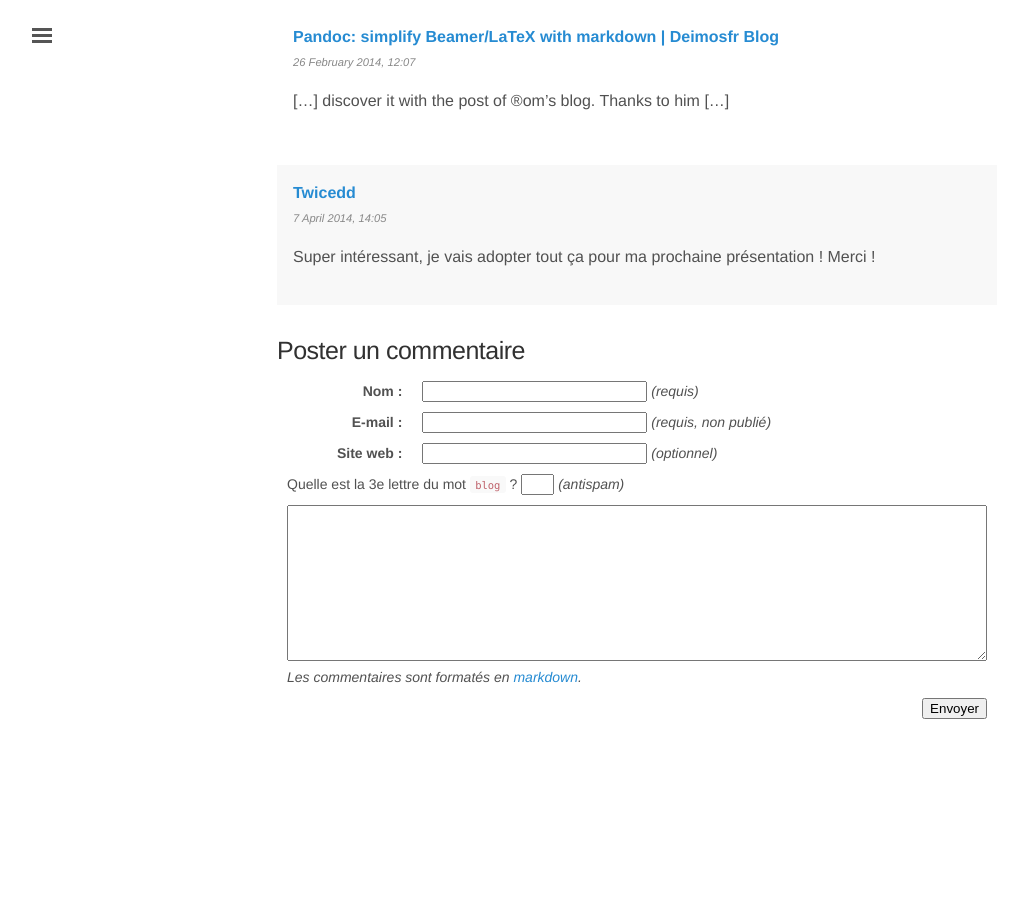
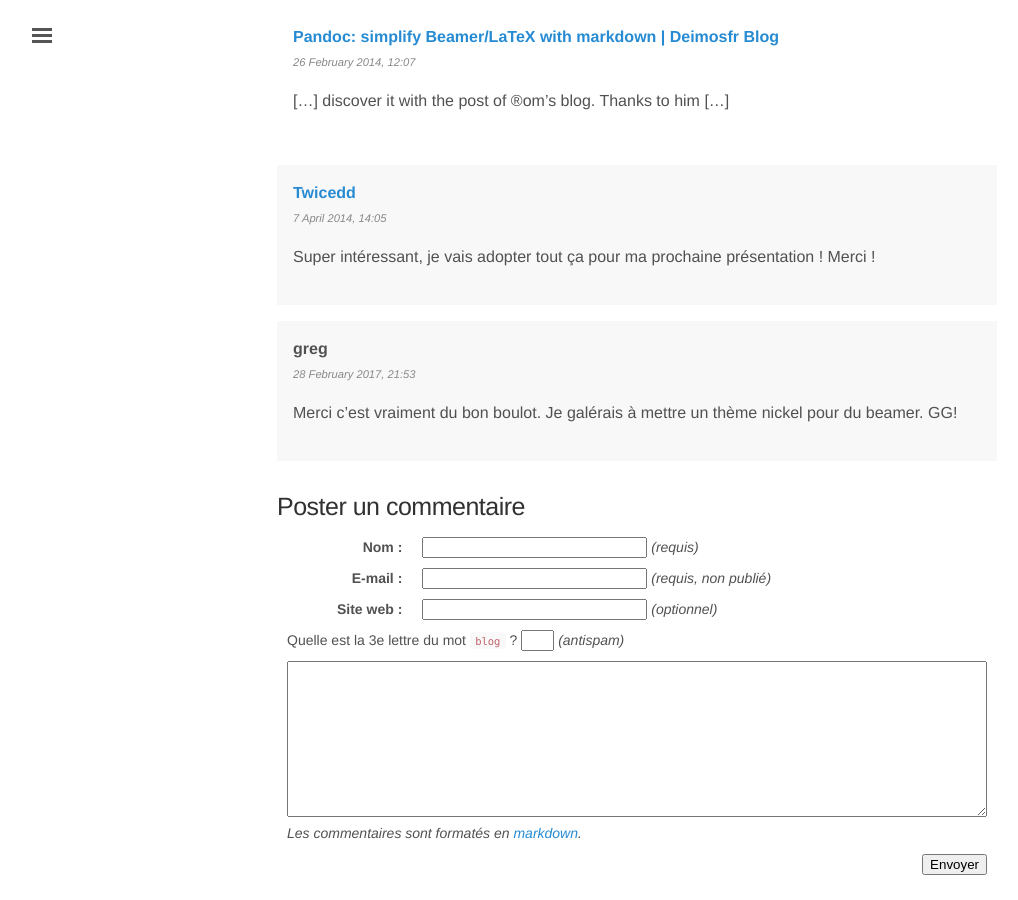
Before and after one commit to rom1v/blog.rom1v.com, a Jekyll site: the page built from _posts/2014-02-15-des-slides-beamer-en-markdown.md, in a window 1280 px wide and 900 px high, scrolled down 4998 px. Shown: the whole window, without its empty margins (3-1021 px from the left). Built offline with Jekyll 4.4.1, drawn with Linux system fonts in a browser that asks for light colours; before the commit the page ends 5742 px from its top, so only the background shows below that.

Commit message:
Add comments for beamer/markdown

```diff
--- a/_data/comments-2014-02-des-slides-beamer-en-markdown.yaml
+++ b/_data/comments-2014-02-des-slides-beamer-en-markdown.yaml
@@ -27,3 +27,10 @@
   contents: |
     Super intéressant, je vais adopter tout ça pour ma prochaine présentation !
     Merci !
+- id: 5
+  author: greg
+  date: 2017-02-28 21:53:18+01:00
+  contents: |
+    Merci c'est vraiment du bon boulot. Je galérais à mettre un thème nickel
+    pour du beamer.
+    GG!
```
